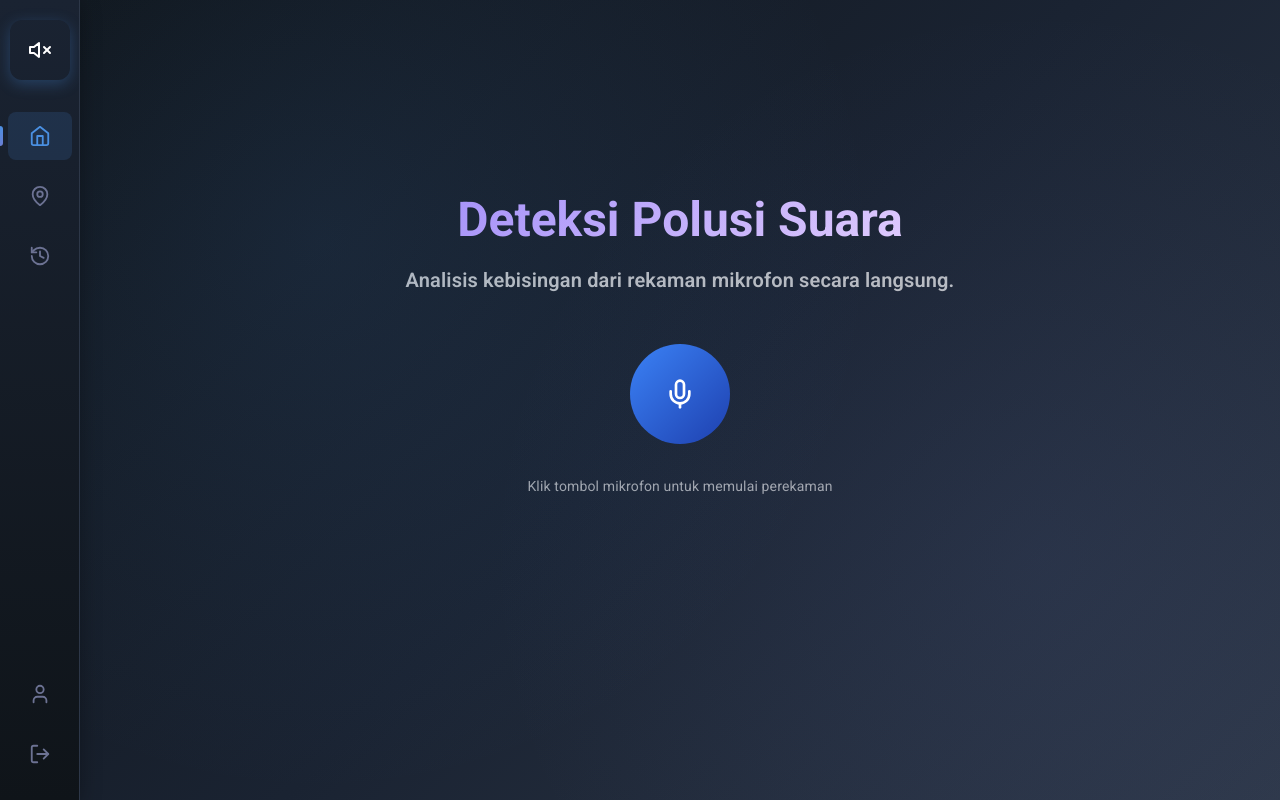
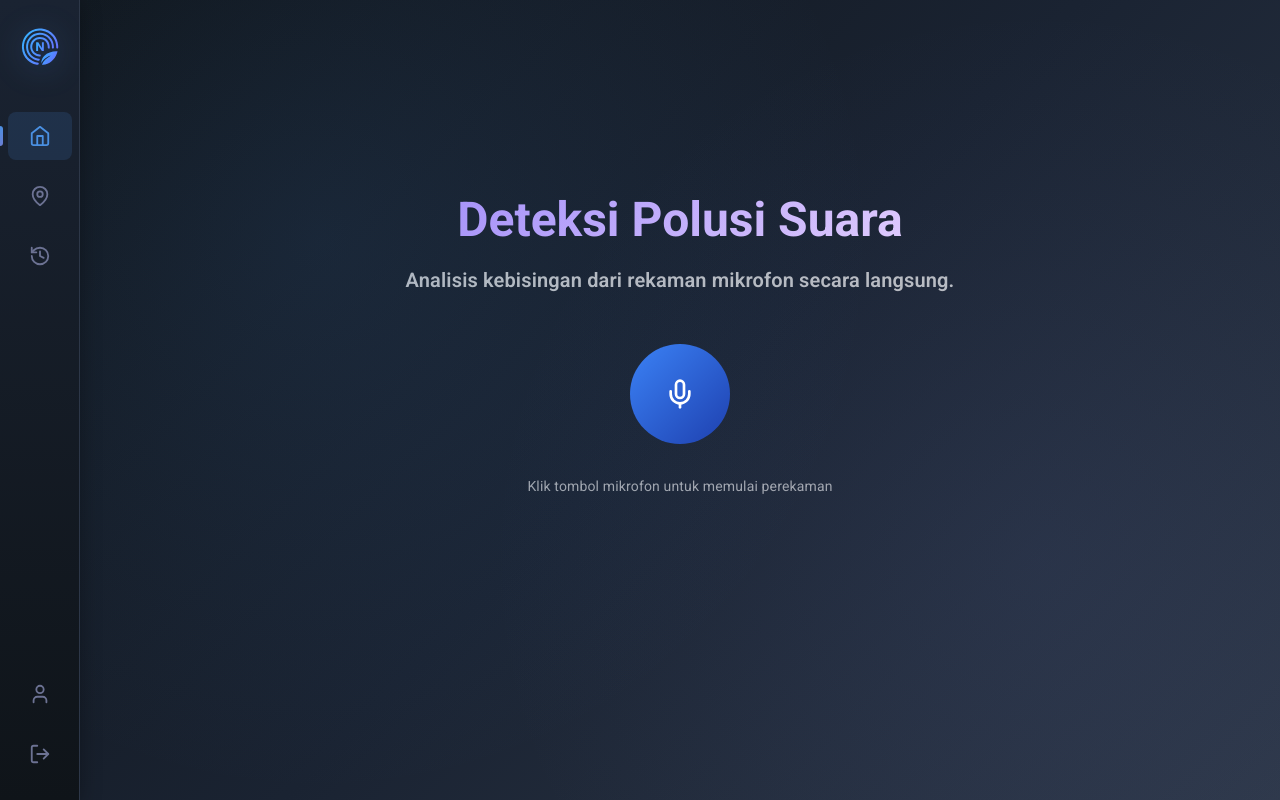
Before and after one commit to EcoNoise/Noise-Pollution-Detection-Using-ML, a React (Create React App) app in the folder frontend/: page /home in a window 1280 px wide. Built offline with nearby package versions, Linux system fonts and the light colour scheme; no server answers; sample sign-in values are in the browser's storage.

Commit message:
logo di perbaharui + logo bisa di klik

```diff
--- a/frontend/src/AppMain.tsx
+++ b/frontend/src/AppMain.tsx
@@ -111,8 +111,24 @@ const SidebarLogo = styled(Box)({
   background: "transparent", // Hilangkan background gradient
   color: "white",
   fontWeight: "bold",
-  boxShadow: "0 4px 15px rgba(74, 144, 226, 0.3)",
+  cursor: "pointer",
+  transition: "all 0.3s ease",
+  "&:hover": {
+    transform: "scale(1.05)",
+  },
 });
+const LogoImage = styled("img")({
+  width: "100%",
+  height: "100%",
+  objectFit: "contain",
+  filter: "drop-shadow(0 4px 15px rgba(74, 144, 226, 0.3))",
+  transition: "all 0.3s ease",
+  "&:hover": {
+    transform: "scale(1.1)",
+    filter: "drop-shadow(0 6px 20px rgba(74, 144, 226, 0.4))",
+  },
+});
+
 
 // Interface untuk NavItem props
 interface NavItemProps {
@@ -190,13 +206,20 @@ const NavigationSidebar: React.FC<{
   };
 
   const handleLogoClick = () => {
-    navigate("/");
+    if (isAuthenticated) {
+      navigate("/home"); // Jika login, ke home
+    } else {
+      navigate("/"); // Jika belum login, ke landing page
+    }
   };
 
   return (
     <Sidebar>
-      <SidebarLogo>
-        <VolumeX size={24} />
+      <SidebarLogo onClick={handleLogoClick}>
+        <LogoImage
+          src="/logo.svg"
+          alt="EcoNoise Logo"
+        />
       </SidebarLogo>
       <Box
         sx={{
--- a/frontend/src/components/LandingPage.tsx
+++ b/frontend/src/components/LandingPage.tsx
@@ -280,12 +280,13 @@ const ModernLandingPage: React.FC<LandingPageProps> = ({
         .logo {
           display: flex;
           align-items: center;
-          gap: 0.75rem;
+          gap: 0.5rem;
           color: #60a5fa;
           font-size: 1.5rem;
           font-weight: 800;
           text-decoration: none;
           transition: all 0.3s ease;
+          transform: translateX(-25px);
         }
 
         .logo:hover {
@@ -294,19 +295,32 @@ const ModernLandingPage: React.FC<LandingPageProps> = ({
         }
 
         .logo-icon {
-          width: 80px;
-          height: 80px;
+          width: 60px;
+          height: 60px;
           display: flex;
           align-items: center;
           justify-content: center;
           transition: all 0.3s ease;
+          flex-shrink: 0;
         }
 
-        .logo:hover .logo-icon {
-          transform: rotate(5deg);
-          box-shadow: 0 6px 20px rgba(59, 130, 246, 0.4);
+        .logo-svg {
+          width: 100%;
+          height: 100%;
+          object-fit: contain;
+          object-position: center;
+          filter: drop-shadow(0 4px 15px rgba(59, 130, 246, 0.3));
+          transition: all 0.3s ease;
         }
 
+        .logo:hover .logo-svg {
+          transform: rotate(5deg) scale(1.1);
+          filter: drop-shadow(0 6px 20px rgba(59, 130, 246, 0.4));
+        }
+        .logo-text {
+        line-height: 1; /* Pastikan line-height konsisten */
+        vertical-align: middle; /* Untuk alignment yang lebih baik */
+      }
         .nav-menu {
           display: flex;
           align-items: center;
@@ -660,6 +674,15 @@ const ModernLandingPage: React.FC<LandingPageProps> = ({
         }
 
         @media (max-width: 768px) {
+          .logo {
+            font-size: 1.4rem; /* Sedikit lebih kecil di mobile */
+            gap: 0.5rem;
+          }
+
+          .logo-icon {
+            width: 50px; /* Sesuaikan ukuran untuk mobile */
+            height: 50px;
+          }
           .nav-links {
             position: fixed;
             top: 100%;
@@ -761,7 +784,13 @@ const ModernLandingPage: React.FC<LandingPageProps> = ({
         <nav className={`navbar ${scrollY > 50 ? "scrolled" : ""}`}>
           <div className="nav-container">
             <a href="/" className="logo">
-              <div className="logo-icon">N</div>
+              <div className="logo-icon">
+                <img
+                  src="/logo.svg"
+                  alt="EcoNoise Logo"
+                  className="logo-svg"
+                />
+              </div>
               EcoNoise
             </a>
             <div className="nav-menu">
```
